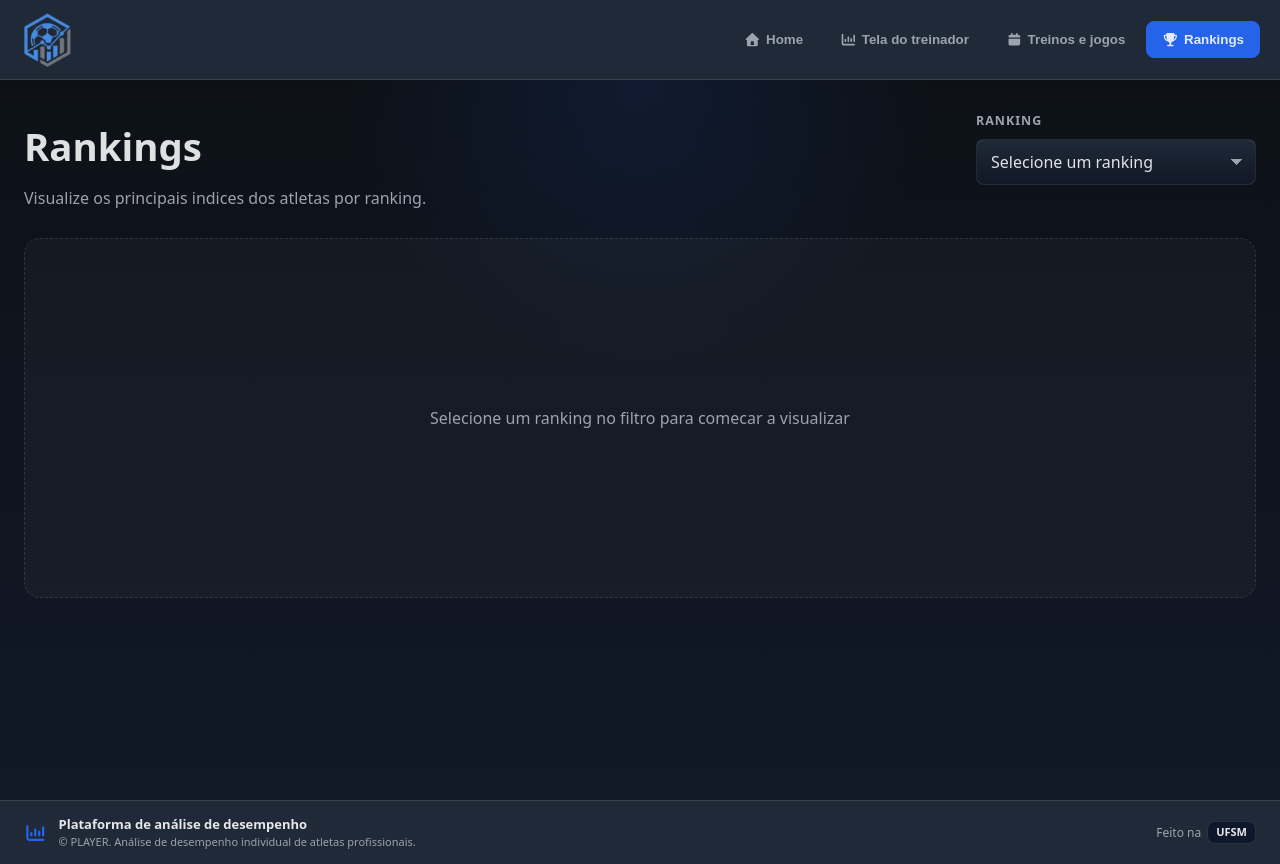
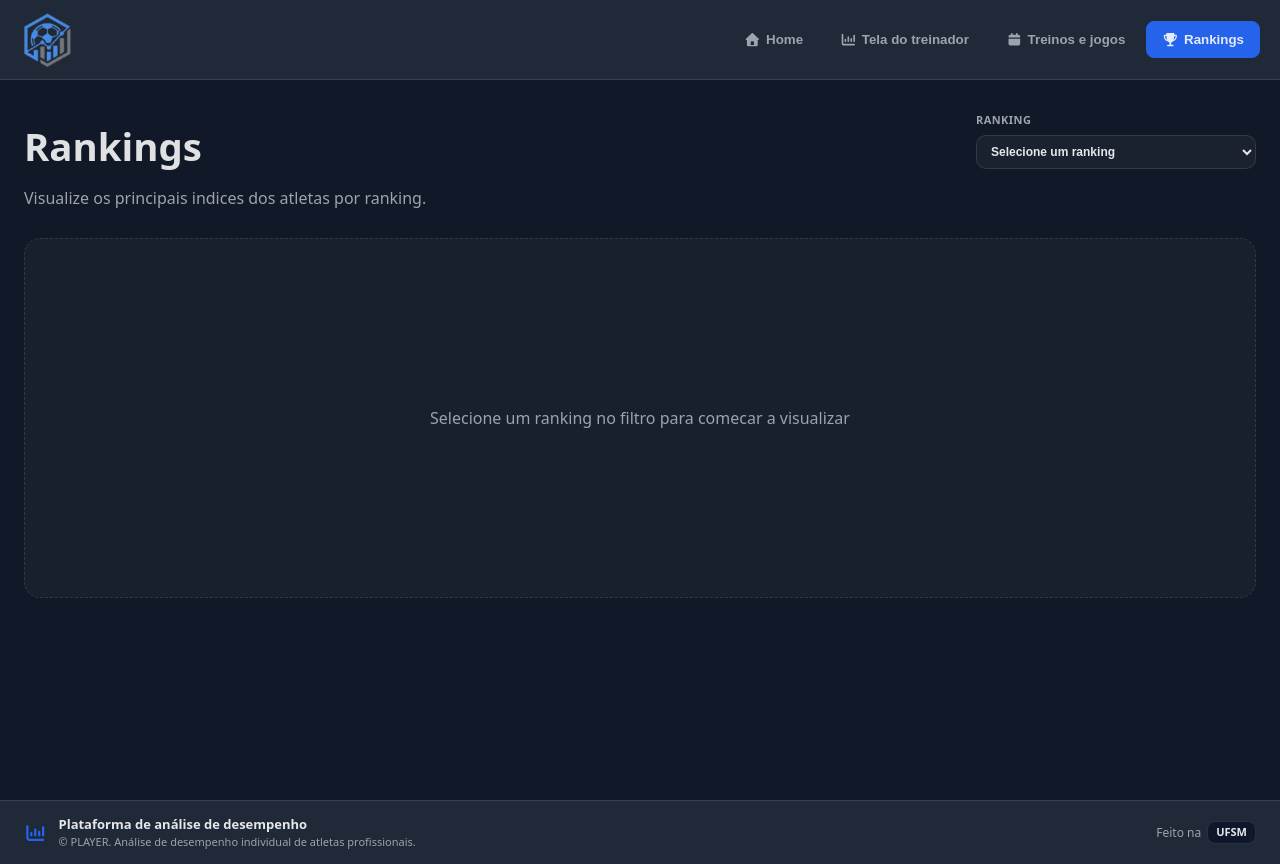
Before and after one commit to diogodls/player, a React (Vite) app: page /rankings in a window 1280 px wide. Built offline with nearby package versions, Linux system fonts and the light colour scheme; data requests are answered from the project's data file.

Commit message:
fix(#15): ajusta bg e corrige select

```diff
--- a/src/pages/Rankings/Rankings.module.scss
+++ b/src/pages/Rankings/Rankings.module.scss
@@ -1,7 +1,5 @@
 .page {
-  background:
-    radial-gradient(circle at top, rgba(37, 99, 235, 0.12), transparent 30%),
-    linear-gradient(180deg, var(--secondary-bg-dark), var(--bg-dark));
+  background-color: var(--bg-dark);
   min-height: calc(100svh - 10vh);
   padding: 32px 24px 48px;
 }
@@ -32,49 +30,7 @@
 }
 
 .filter {
-  align-items: flex-start;
-  display: flex;
-  flex-direction: column;
-  gap: 8px;
   min-width: 280px;
-
-  label {
-    color: var(--text-muted);
-    font-size: 0.78rem;
-    font-weight: 700;
-    letter-spacing: 0.08em;
-    text-transform: uppercase;
-  }
-
-  select {
-    appearance: none;
-    background:
-      linear-gradient(45deg, transparent 50%, var(--text-muted) 50%),
-      linear-gradient(135deg, var(--text-muted) 50%, transparent 50%),
-      linear-gradient(180deg, var(--surface), var(--bg-dark));
-    background-position:
-      calc(100% - 18px) 50%,
-      calc(100% - 12px) 50%,
-      0 0;
-    background-repeat: no-repeat;
-    background-size:
-      6px 6px,
-      6px 6px,
-      100% 100%;
-    border: 1px solid var(--border-20);
-    border-radius: var(--border-radius);
-    color: var(--text-primary);
-    font: inherit;
-    min-height: 46px;
-    outline: none;
-    padding: 0 42px 0 14px;
-    width: 100%;
-
-    &:focus {
-      border-color: var(--light-blue);
-      box-shadow: 0 0 0 3px rgba(96, 165, 250, 0.18);
-    }
-  }
 }
 
 .eyebrow {
--- a/src/pages/Rankings/Rankings.tsx
+++ b/src/pages/Rankings/Rankings.tsx
@@ -3,6 +3,7 @@ import RankingSection from "../../components/elements/RankingSection/RankingSect
 import {buildRankingPlayers, rankingConfigs} from "../../constants/rankings.ts";
 import {useApi} from "../../hooks/useApi.ts";
 import type {CoachDashboardData} from "../CoachDashboard";
+import sessionActionStyles from "../../components/SessionDetails/SessionActions/SessionActions.module.scss";
 import styles from "./Rankings.module.scss";
 
 const Rankings = () => {
@@ -31,8 +32,8 @@ const Rankings = () => {
           </p>
         </div>
 
-        <div className={styles.filter}>
-          <label htmlFor="ranking-filter">Ranking</label>
+        <label className={`${sessionActionStyles.filterField} ${styles.filter}`} htmlFor="ranking-filter">
+          <span className={sessionActionStyles.filterLabel}>Ranking</span>
           <select
             id="ranking-filter"
             value={selectedRankingKey}
@@ -45,7 +46,7 @@ const Rankings = () => {
               </option>
             ))}
           </select>
-        </div>
+        </label>
       </section>
 
       {isLoading ? (
```
